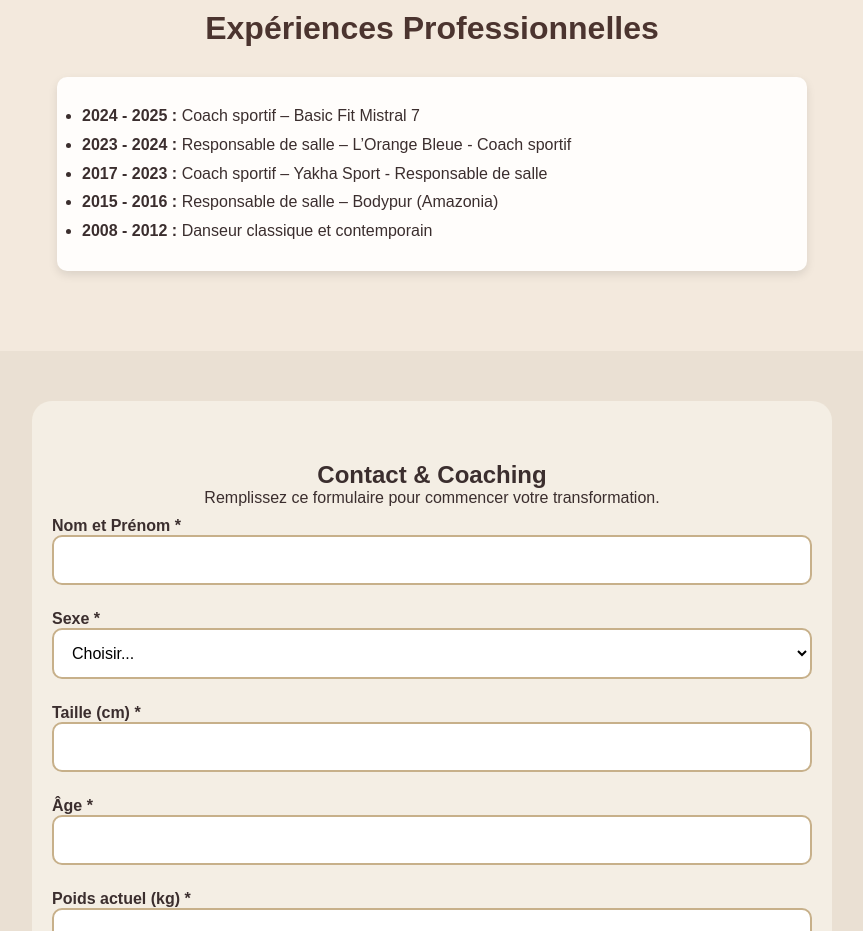
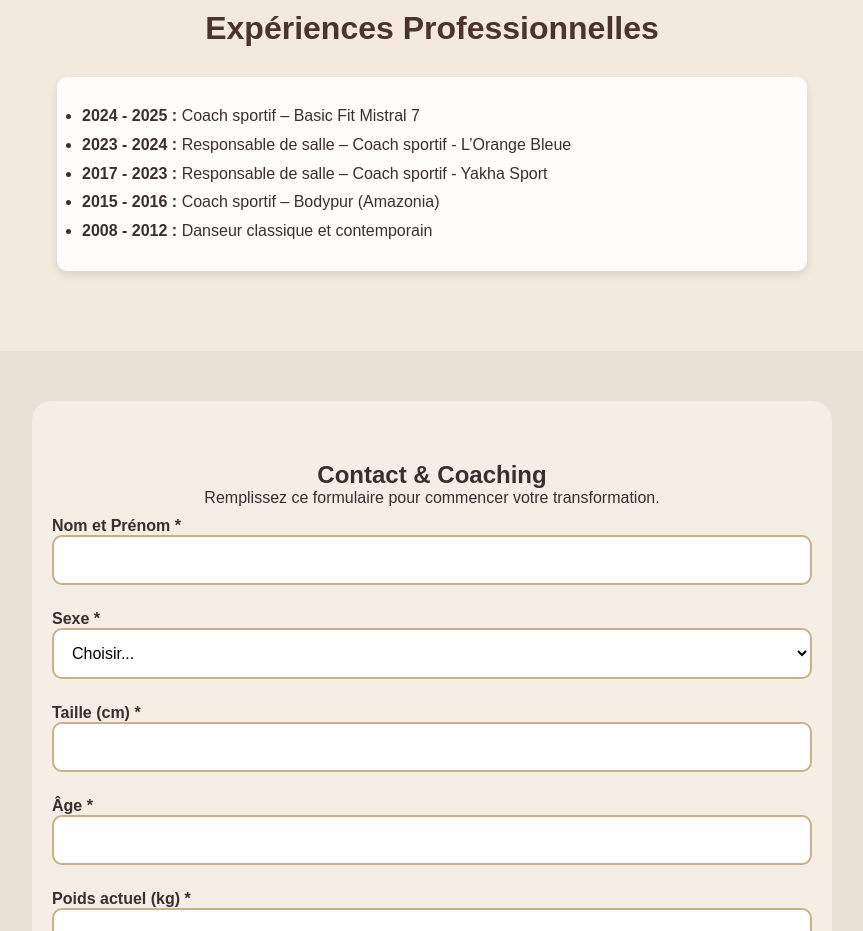
Before and after one commit to meadhm570-lab/fabulous-coach, a plain HTML site: page index.html in a window 1280 px wide. Shown: the part 1740-2671 px from the top of the page, without its empty margins (208-1071 px from the left). Drawn offline with Linux system fonts and the light colour scheme.

Commit message:
Update index.html

```diff
--- a/index.html
+++ b/index.html
@@ -55,9 +55,9 @@
     <h2 class="section-title">Expériences Professionnelles</h2>
     <ul class="experience-list">
       <li><strong>2024 - 2025 :</strong> Coach sportif – Basic Fit Mistral 7</li>
-      <li><strong>2023 - 2024 :</strong> Responsable de salle – L’Orange Bleue - Coach sportif</li>
-      <li><strong>2017 - 2023 :</strong> Coach sportif – Yakha Sport - Responsable de salle</li>
-      <li><strong>2015 - 2016 :</strong> Responsable de salle – Bodypur (Amazonia)</li>
+      <li><strong>2023 - 2024 :</strong> Responsable de salle – Coach sportif - L’Orange Bleue </li>
+      <li><strong>2017 - 2023 :</strong> Responsable de salle – Coach sportif -  Yakha Sport </li>
+      <li><strong>2015 - 2016 :</strong> Coach sportif  – Bodypur (Amazonia)</li>
       <li><strong>2008 - 2012 :</strong> Danseur classique et contemporain</li>
     </ul>
   </section>
```
